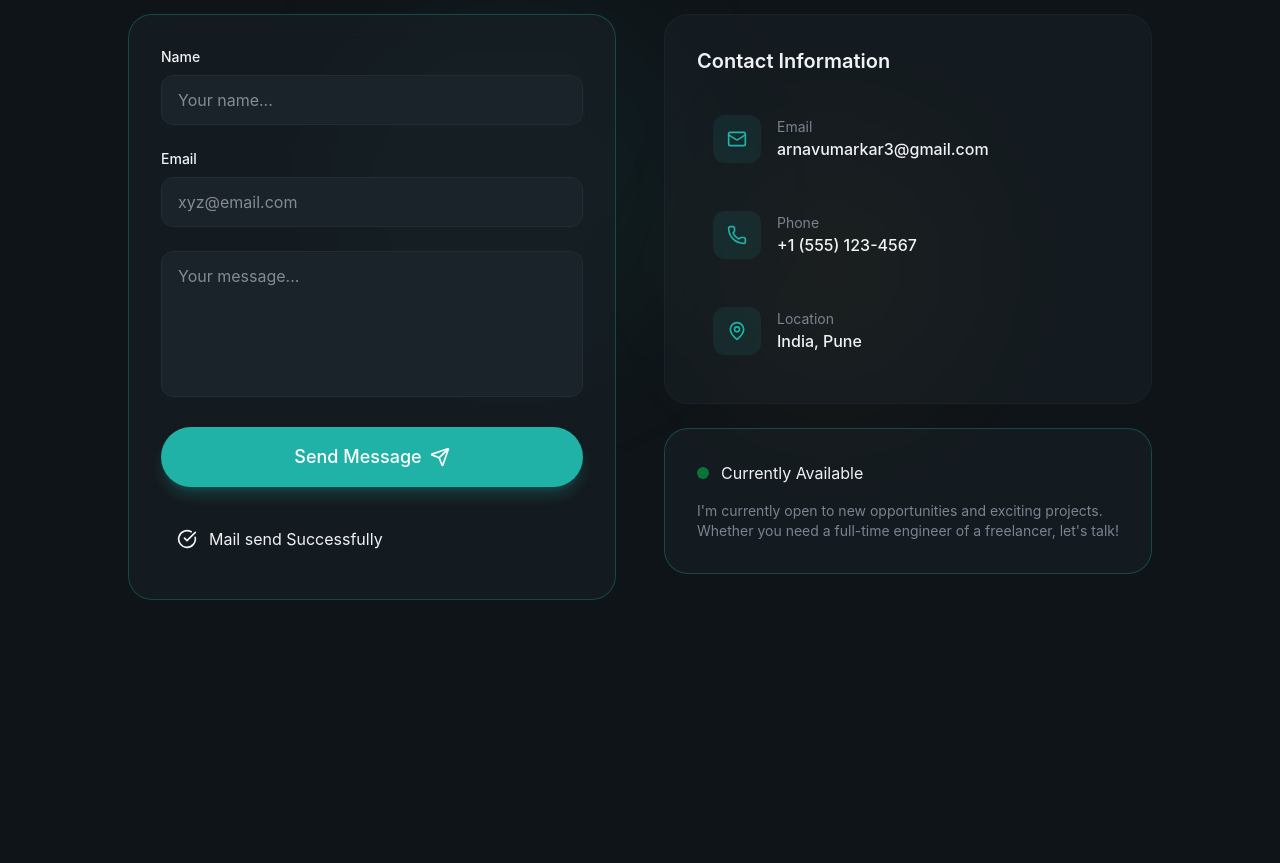
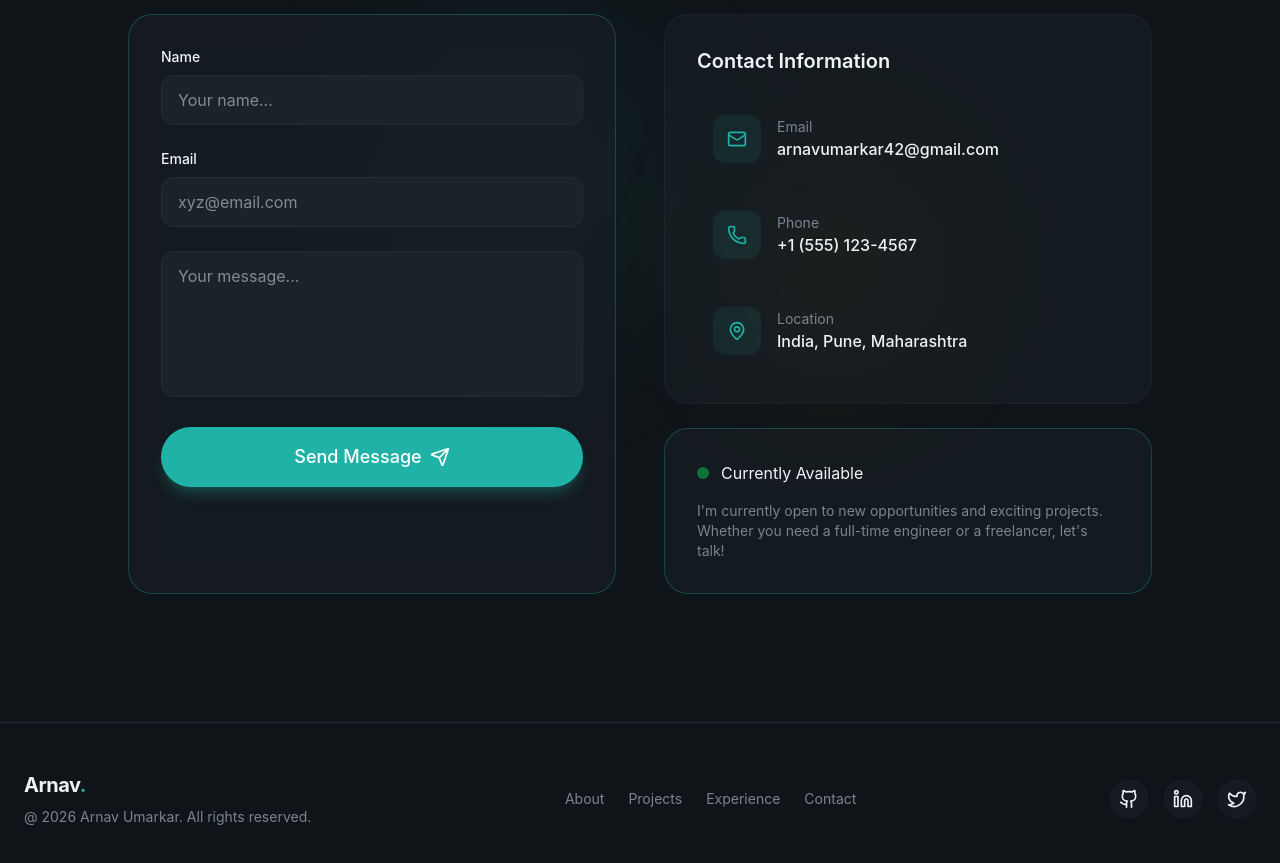
Before and after one commit to ArnavU/Personal_Portfolio, a React (Vite) app: page / in a window 1280 px wide. Shown: the part 6220-7083 px from the top of the page. Before the commit the page ends 6820 px from the top, so only its background shows below. Built offline with nearby package versions, Linux system fonts and the light colour scheme.

Commit message:
add emailjs service, add footer

```diff
--- a/src/App.jsx
+++ b/src/App.jsx
@@ -19,7 +19,7 @@ const App = () => {
         <Testimonials />
         <Contact />
       </main>
-      {/* <Footer />  */}
+      <Footer />
     </div>
   )
 }
--- a/src/Sections/Contact.jsx
+++ b/src/Sections/Contact.jsx
@@ -14,8 +14,8 @@ const contactInfo = [
 	{
 		icon: Mail,
 		label: "Email",
-		value: "arnavumarkar3@gmail.com",
-		href: "mailto:arnavumarkar3@gmail.com",
+		value: "arnavumarkar42@gmail.com",
+		href: "mailto:arnavumarkar42@gmail.com",
 	},
 	{
 		icon: Phone,
@@ -26,19 +26,67 @@ const contactInfo = [
 	{
 		icon: MapPin,
 		label: "Location",
-		value: "India, Pune",
+		value: "India, Pune, Maharashtra",
 		href: "#",
 	},
 ];
 
 const Contact = () => {
+	const [formData, setFormData] = useState({
+		name: "",
+		email: "",
+		message: "",
+	});
 	const [isLoading, setIsLoading] = useState(false);
-	const [formData, setFormData] = useState({});
-	const submitStatus = { type: "success", message: "Mail send Successfully" };
-	const handleSubmit = () => {};
+	const [submitStatus, setSubmitStatus] = useState({ type: null, message: "" });
+	const handleSubmit = async(e) => {
+		e.preventDefault();
+		if(!formData.name.trim() || !formData.email.trim() || !formData.message.trim()) {
+			return;
+		}
+		setIsLoading(true);
+		setSubmitStatus({type: null, message: ""})
+		try {
+			const serviceId = import.meta.env.VITE_EMAILJS_SERVICE_ID;
+			const templateId = import.meta.env.VITE_EMAILJS_TEMPLATE_ID;
+			const publicKey = import.meta.env.VITE_EMAILJS_PUBLIC_KEY;
+
+			if(!serviceId || !templateId || !publicKey) {
+				throw new Error(
+					"EmailJS configuration is missing. Please check your environment variables."
+				)
+			}
+
+			await emailjs.send(
+				serviceId,
+				templateId,
+				{
+					name: formData.name,
+					email: formData.email,
+					message: formData.message,
+				},
+				publicKey
+			);
+
+			setSubmitStatus({
+				type: "success",
+				message: "Message sent successfuly! I'll get back to you soon.",
+			})
+			setFormData({name: "", email: "", message: ""});
+		} catch(error) {
+			console.error("EmailJS error: ", error);
+			setSubmitStatus({
+				type: "error",
+				message:
+					error.text || "Failed to send message. Please try again later."
+			})
+		} finally {
+			setIsLoading(false);
+		}
+	};
 
 	return (
-		<section id="contact" className="relative ">
+		<section id="contact" className="relative mb-32">
 			<div className="absolute top-0 left-0 w-full h-full">
 				<div className="absolute top-1/4 left-1/4 w-96 h-96 bg-primary/5 rounded-full blur-3xl" />
 				<div className="absolute bottom-1/4 right-1/4 w-64 h-64 bg-highlight/5  rounded-full blur-3xl" />
@@ -78,7 +126,7 @@ const Contact = () => {
 									required
 									placeholder="Your name..."
 									value={formData.name}
-									onChange={(e) => setFormData()}
+									onChange={(e) => setFormData({...formData, name: e.target.value})}
 									className="w-full px-4 py-3 bg-surface rounded-xl border border-border focus:border-primary focus:ring-1 focus:ring-primary outline-none transition-all"
 								/>
 							</div>
@@ -94,7 +142,7 @@ const Contact = () => {
 									required
 									placeholder="xyz@email.com"
 									value={formData.email}
-									onChange={(e) => setFormData()}
+									onChange={(e) => setFormData({...formData, email: e.target.value})}
 									className="w-full px-4 py-3 bg-surface rounded-xl border border-border focus:border-primary focus:ring-1 focus:ring-primary outline-none transition-all"
 								/>
 							</div>
@@ -108,7 +156,7 @@ const Contact = () => {
 									rows={5}
 									required
 									value={formData.message}
-									onChange={(e) => setFormData()}
+									onChange={(e) => setFormData({...formData, message: e.target.value})}
 									placeholder="Your message..."
 									className="w-full px-4 py-3 bg-surface rounded-xl border border-border focus:border-primary focus:ring-1 focus:ring-primary outline-none transition-all resize-none"
 								/>
@@ -165,7 +213,9 @@ const Contact = () => {
 											<div className="text-sm text-muted-foreground">
 												{item.label}
 											</div>
-  										<div className="font-medium">{item.value}</div>
+											<div className="font-medium">
+												{item.value}
+											</div>
 										</div>
 									</a>
 								))}
@@ -181,7 +231,7 @@ const Contact = () => {
 							<p className="text-muted-foreground text-sm">
 								I'm currently open to new opportunities and
 								exciting projects. Whether you need a full-time
-								engineer of a freelancer, let's talk!
+								engineer or a freelancer, let's talk!
 							</p>
 						</div>
 					</div>
--- a/src/Sections/Experience.jsx
+++ b/src/Sections/Experience.jsx
@@ -39,13 +39,13 @@ const experiences = [
 
 const Experience = () => {
 	return (
-		<section id="experience" className="py-32 relative container">
-			<div className="container px-6 relative z-10">
+		<section id="experience" className="py-32 w-full mx-auto relative container">
+			<div className="container px-6 w-full mx-auto relative z-10">
 				{/* Section Header */}
 				<div className="max-w-3xl relative mx-auto mb-16">
-          {/* Header Glows */}
-			    <div className="absolute mx-auto top-1/2 left-1/4 w-96 h-96 bg-primary/5 rounded-full blur-3xl -translate-x-1/2 -translate-y-1/2 z-10" />
-          <div className="absolute mx-auto top-1/4 left-3/4 w-96 h-96 bg-highlight/5 rounded-full blur-3xl -translate-x-1/2 -translate-y-1/2 " />
+	          		{/* Header Glows */}
+				    <div className="absolute mx-auto top-1/2 left-1/4 w-96 h-96 bg-primary/5 rounded-full blur-3xl -translate-x-1/2 -translate-y-1/2 z-10" />
+	          		<div className="absolute mx-auto top-1/4 left-3/4 w-96 h-96 bg-highlight/5 rounded-full blur-3xl -translate-x-1/2 -translate-y-1/2 " />
 
 					<span className="w-full block text-center text-secondary-foreground text-sm font-medium tracking-wider uppercase animate-fade-in">
 						Career Journey
--- a/src/layout/Footer.jsx
+++ b/src/layout/Footer.jsx
@@ -1,5 +1,62 @@
+import { Github, Linkedin, Twitter, Heart } from "lucide-react";
+
+const socialLinks = [
+  { icon: Github, href: "#", label: "GitHub" },
+  { icon: Linkedin, href: "#", label: "LinkedIn" },
+  { icon: Twitter, href: "#", label: "Twitter" },
+];
+
+const footerLinks = [
+  { href: "#about", label: "About" },
+  { href: "#projects", label: "Projects" },
+  { href: "#experience", label: "Experience" },
+  { href: "#contact", label: "Contact" },
+];
+
 export const Footer = () => {
+  const currentYear = (new Date()).getFullYear();
   return (
-    <div>Footer</div>
+    <div className="py-12 border-t border-border mt-12">
+      <div className="container mx-auto px-6">
+        <div className="flex flex-col md:flex-row items-center justify-between gap-8">
+          {/* Logo & Copyright */}
+          <div className="text-center md:text-left">
+            <a href="#" className="text-xl font-bold tracking-tight">
+              Arnav<span className="text-primary">.</span>
+            </a>
+            <p className="text-sm text-muted-foreground mt-2">
+              @ {currentYear} Arnav Umarkar. All rights reserved.
+            </p>
+          </div>
+
+          {/* Links */}
+          <nav className="flex flex-wrap justify-center gap-6">
+            {footerLinks.map((link) => (
+              <a
+                key={link.href}
+                href={link.href}
+                className="text-sm text-muted-foreground hover:text-foreground transition-colors"
+              >
+                {link.label}
+              </a>
+            ))}
+          </nav>
+
+          {/* Social Links */}
+          <div className="flex items-center gap-4">
+            {socialLinks.map((social) => (
+              <a
+                key={social.label}
+                href={social.href}
+                aria-label={social.label}
+                className="p-2 rounded-full glass hover:bg-primary/10 hover:text-primary transition-all"
+              >
+                <social.icon className="w-5 h-5" />
+              </a>
+            ))}
+          </div>
+        </div>
+      </div>
+    </div>
   )
 }
```
Lines whose indentation alone changed are shown as unchanged.
